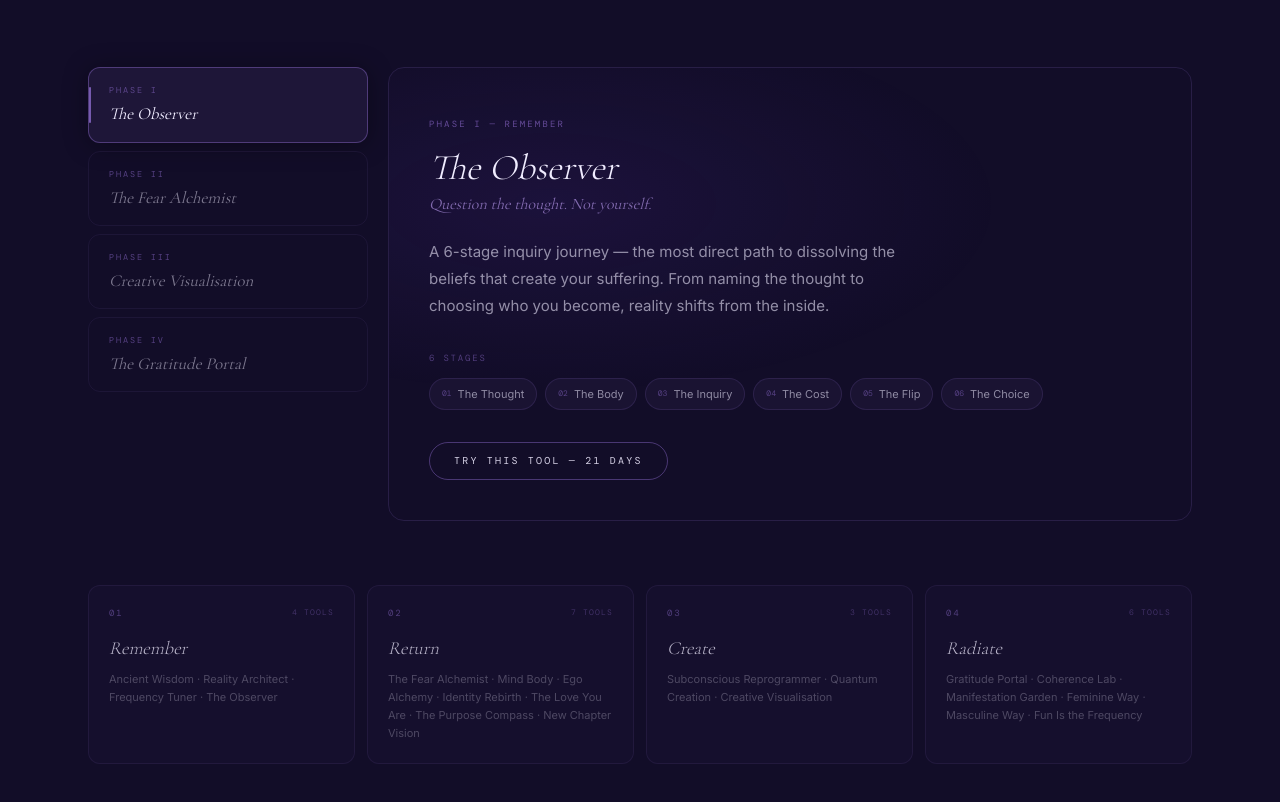
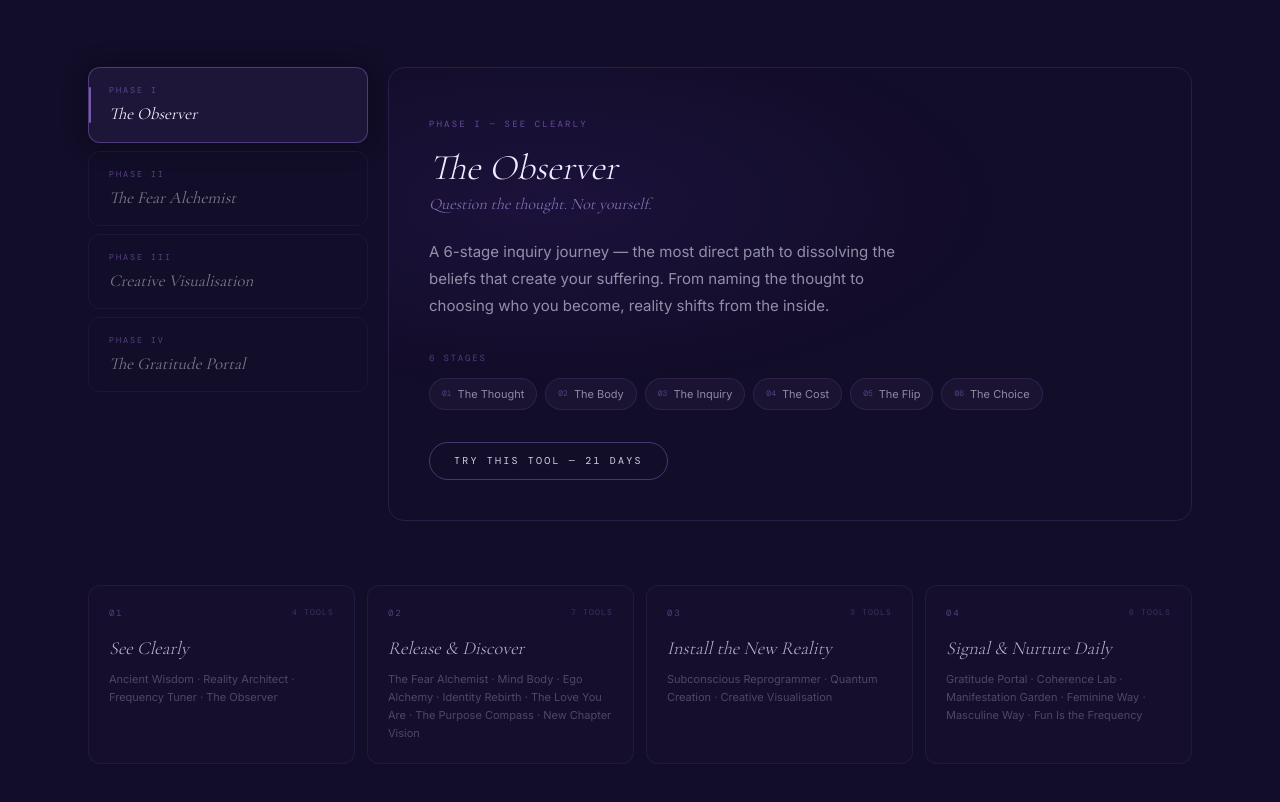
Before and after one commit to PixieC786/youcreateyou-website, a Next.js app: page / in a window 1280 px wide. Shown: the part 2185-2987 px from the top of the page. Built offline with nearby package versions, Linux system fonts and the light colour scheme; a web font is replaced by a local one.

Commit message:
Revert "feat: rename phases to Remember · Return · Create · Radiate"
This reverts commit a74bbd45a10fa76fd8e08caa8467aa388b7a3f03.

```diff
--- a/components/sections/AppShowcase.tsx
+++ b/components/sections/AppShowcase.tsx
@@ -10,7 +10,7 @@ const EASE = [0.22, 1, 0.36, 1] as const
 const TOOLS = [
   {
     id: 'observer',
-    phase: 'Phase I — Remember',
+    phase: 'Phase I — See Clearly',
     name: 'The Observer',
     tagline: 'Question the thought. Not yourself.',
     description: 'A 6-stage inquiry journey — the most direct path to dissolving the beliefs that create your suffering. From naming the thought to choosing who you become, reality shifts from the inside.',
@@ -19,7 +19,7 @@ const TOOLS = [
   },
   {
     id: 'fear',
-    phase: 'Phase II — Return',
+    phase: 'Phase II — Release & Discover',
     name: 'The Fear Alchemist',
     tagline: 'Every fear contains its opposite gift.',
     description: 'A 6-stage guided somatic process that transmutes what holds you back into the exact fuel you need for expansion. Named "the most powerful 20 minutes" by our community.',
@@ -28,7 +28,7 @@ const TOOLS = [
   },
   {
     id: 'visualisation',
-    phase: 'Phase III — Create',
+    phase: 'Phase III — Install the New Reality',
     name: 'Creative Visualisation',
     tagline: 'You meet your future self here.',
     description: 'A 20-minute guided journey into the life you\'re calling in — followed by Embody Your Identity, where you become the person you just saw. The most powerful sequence in the practice.',
@@ -37,7 +37,7 @@ const TOOLS = [
   },
   {
     id: 'gratitude',
-    phase: 'Phase IV — Radiate',
+    phase: 'Phase IV — Signal & Nurture Daily',
     name: 'The Gratitude Portal',
     tagline: 'What you appreciate, appreciates.',
     description: 'A daily gratitude practice with miracle morning sequencing and heart-pulse activation. The tool that compounds faster than any other in the practice.',
@@ -47,10 +47,10 @@ const TOOLS = [
 ]
 
 const PHASES = [
-  { number: '01', name: 'Remember', count: 4, tools: 'Ancient Wisdom · Reality Architect · Frequency Tuner · The Observer' },
-  { number: '02', name: 'Return',   count: 7, tools: 'The Fear Alchemist · Mind Body · Ego Alchemy · Identity Rebirth · The Love You Are · The Purpose Compass · New Chapter Vision' },
-  { number: '03', name: 'Create',   count: 3, tools: 'Subconscious Reprogrammer · Quantum Creation · Creative Visualisation' },
-  { number: '04', name: 'Radiate',  count: 6, tools: 'Gratitude Portal · Coherence Lab · Manifestation Garden · Feminine Way · Masculine Way · Fun Is the Frequency' },
+  { number: '01', name: 'See Clearly',            count: 4, tools: 'Ancient Wisdom · Reality Architect · Frequency Tuner · The Observer' },
+  { number: '02', name: 'Release & Discover',      count: 7, tools: 'The Fear Alchemist · Mind Body · Ego Alchemy · Identity Rebirth · The Love You Are · The Purpose Compass · New Chapter Vision' },
+  { number: '03', name: 'Install the New Reality', count: 3, tools: 'Subconscious Reprogrammer · Quantum Creation · Creative Visualisation' },
+  { number: '04', name: 'Signal & Nurture Daily',  count: 6, tools: 'Gratitude Portal · Coherence Lab · Manifestation Garden · Feminine Way · Masculine Way · Fun Is the Frequency' },
 ]
 
 export default function AppShowcase() {
```
